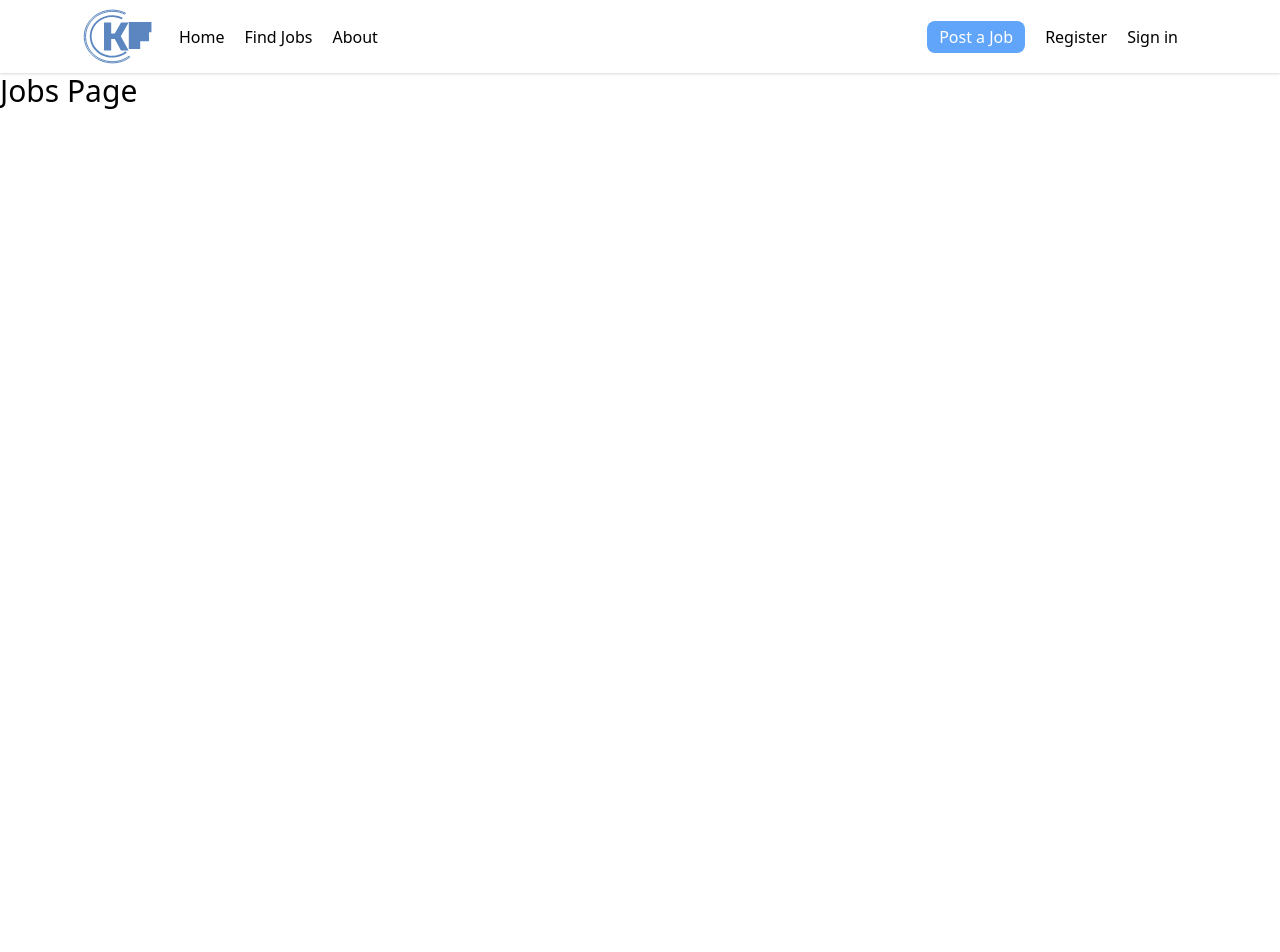
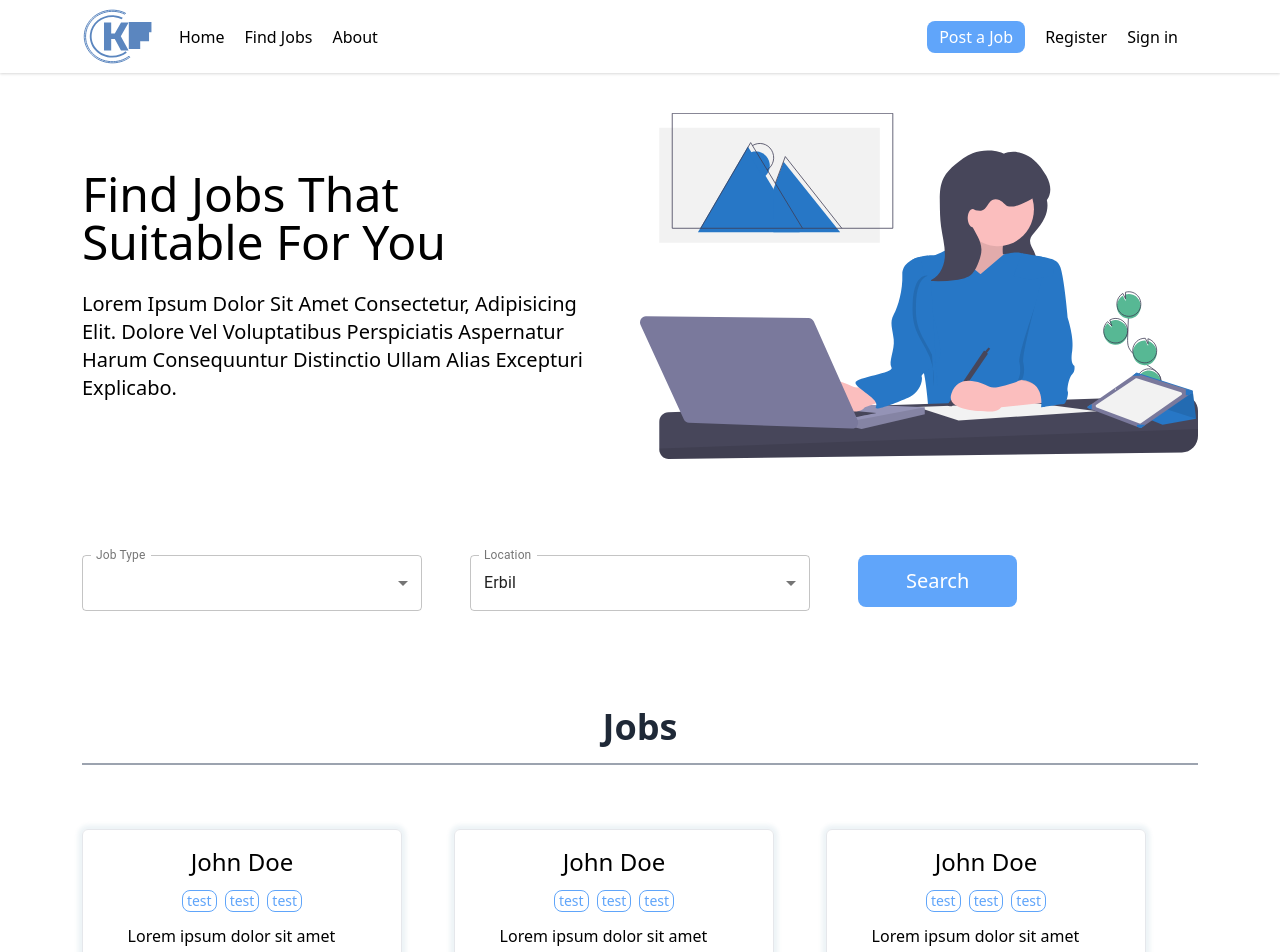
Before and after one commit to abdulbasit-dev/kurd-freelancers, a React (Create React App) app: page /jobs in a window 1280 px wide. Shown: the top 952 px of the page. Before the commit the page ends 800 px from the top, so only its background shows below. Built offline with nearby package versions, Linux system fonts and the light colour scheme.

Commit message:
finish job post

```diff
--- a/src/App.js
+++ b/src/App.js
@@ -30,6 +30,7 @@ function App() {
             <Route path='/jobs' exact>
               <Header />
               <Jobs />
+              <Footer />
             </Route>
             <Route path='/about' exact>
               <Header />
--- a/src/components/Card.jsx
+++ b/src/components/Card.jsx
@@ -1,19 +1,22 @@
-import React from "react";
-import logo from "../assets/img/emoji.png";
-function Card({ image, name, tags, description }) {
+import React from 'react';
+import logo from '../assets/img/emoji.png';
+function Card({image, name, tags, description}) {
   return (
-    <div className="">
-      <div className="shadow flex flex-col items-center rounded-md w-72 pt-2">
-        <img src={logo} alt="" className="w-24" />
-        <h1>{name}</h1>
-        <ul className="flex w-3/4 text-sm flex-wrap justify-center">
+    <div className=''>
+      <div className='p-4 shadow-b flex flex-col items-center border border-gray-200  rounded-md w-80 '>
+        {/* <img src={logo} alt='' className='w-24' /> */}
+        <h1 className='text-2xl mb-2'>{name}</h1>
+        <ul className='flex w-3/4 text-sm flex-wrap justify-center'>
           {tags.map((tag, i) => (
-            <li className="m-1 border border-black rounded-lg px-1" key={i}>
+            <li
+              className='m-1 border border-blue-400 text-blue-400 rounded-lg px-1'
+              key={i}
+            >
               {tag}
             </li>
           ))}
         </ul>
-        <p className="w-4/5 m-2">{description}</p>
+        <p className='w-4/5 m-2'>{description}</p>
       </div>
     </div>
   );
--- a/src/pages/Jobs.jsx
+++ b/src/pages/Jobs.jsx
@@ -1,9 +1,138 @@
-import React from 'react';
+import React, {useState} from 'react';
+import {makeStyles} from '@material-ui/core/styles';
+import TextField from '@material-ui/core/TextField';
+import MenuItem from '@material-ui/core/MenuItem';
+
+import jobs from '../assets/img/jobs.svg';
+import Card from '../components/Card';
+
+const useStyles = makeStyles(theme => ({
+  root: {
+    '& .MuiTextField-root': {
+      margin: theme.spacing(1),
+      // width: '25ch',
+    },
+  },
+}));
 
 function Jobs() {
+  const classes = useStyles();
+  const [type, setType] = useState('Web Develper');
+  const [location, setLocation] = useState('Erbil');
+  // const [posts, usePosts] = useState([]);
+
+  const fields = [
+    'Front-End Web Developer',
+    'Back-End Web Developer',
+    'Full-Stack Web Developer',
+    'Android Developer',
+    'Flutter Developer',
+  ];
+
+  const posts = [
+    'Front-End Web Developer',
+    'Back-End Web Developer',
+    'Full-Stack Web Developer',
+    'Android Developer',
+    'Flutter Developer',
+    'Front-End Web Developer',
+    'Back-End Web Developer',
+    'Full-Stack Web Developer',
+    'Android Developer',
+  ];
+
+  const locations = ['Erbil', 'Sulemnay', 'Duhok', 'Kerkuk', 'Halabja'];
+
+  const handleChange = event => {
+    setType(event.target.value);
+  };
+
+  const handleLocation = event => {
+    setLocation(event.target.value);
+  };
+
   return (
-    <div>
-      <h1 className='text-3xl'>Jobs Page</h1>
+    <div className='container'>
+      <section className='mt-10 grid md:grid-cols-2 fl'>
+        <div className='flex flex-col self-center pr-12'>
+          <h1 className='mb-6 capitalize text-5xl '>
+            Find Jobs that suitable for you
+          </h1>
+          <p className='capitalize text-xl'>
+            Lorem ipsum dolor sit amet consectetur, adipisicing elit. Dolore vel
+            voluptatibus perspiciatis aspernatur harum consequuntur distinctio
+            ullam alias excepturi explicabo.
+          </p>
+        </div>
+        <div>
+          <img src={jobs} alt='' />
+        </div>
+      </section>
+
+      <section className='mt-24'>
+        <div className='grid grid-cols-3 gap-12'>
+          <div>
+            <TextField
+              id='outlined-select-currenc'
+              select
+              fullWidth={true}
+              label='Job Type'
+              value={type}
+              onChange={handleChange}
+              variant='outlined'
+            >
+              <MenuItem value={1}>choose a place</MenuItem>
+              {fields.map(option => (
+                <MenuItem key={option} value={option}>
+                  {option}
+                </MenuItem>
+              ))}
+            </TextField>
+          </div>
+          <div>
+            <TextField
+              id='outlined-select-currency'
+              select
+              fullWidth={true}
+              label='Location'
+              value={location}
+              onChange={handleLocation}
+              variant='outlined'
+            >
+              <MenuItem value={1}>choose a place</MenuItem>
+              {locations.map(option => (
+                <MenuItem key={option} value={option}>
+                  {option}
+                </MenuItem>
+              ))}
+            </TextField>
+          </div>
+          <div>
+            <button className='px-12 py-3  mr-5 bg-blue-400 text-white text-xl rounded-lg'>
+              {' '}
+              Search
+            </button>
+          </div>
+        </div>
+      </section>
+
+      <section className='my-24'>
+        <div>
+          <h1 className='text-4xl  text-center text-gray-800 font-semibold pb-4'>
+            Jobs
+          </h1>
+          <div className='h-0.5 bg-gray-400'></div>
+        </div>
+        <div className='mt-16 grid grid-cols-1 md:grid-cols-2 lg:grid-cols-3 gap-y-12'>
+          {posts.map(post => (
+            <Card
+              name='John Doe'
+              tags={['test', 'test', 'test']}
+              description=' Lorem ipsum dolor sit amet consectetur adipisicing elit. Assumenda aperiam ipsam dicta impedit pariatur?'
+            />
+          ))}
+        </div>
+      </section>
     </div>
   );
 }
--- a/tailwind.config.js
+++ b/tailwind.config.js
@@ -3,16 +3,19 @@ module.exports = {
   darkMode: false, // or 'media' or 'class'
   theme: {
     extend: {
+      boxShadow: {
+        b: '0 0 4px 4px rgb(20 102 143 / 8%)',
+      },
       colors: {
-        cover: "#0076CB",
-        primary: "#5c6ac4",
-        secondary: "#ecc94b",
-        lightblue: "#5B86BF",
+        cover: '#0076CB',
+        primary: '#5c6ac4',
+        secondary: '#ecc94b',
+        lightblue: '#5B86BF',
       },
       minHeight: {
-        96: "24rem",
-        100: "30rem",
-        "3/4": "75%",
+        96: '24rem',
+        100: '30rem',
+        '3/4': '75%',
       },
     },
   },
@@ -20,7 +23,7 @@ module.exports = {
     extend: {
       margin: ['focus'],
       height: ['focus'],
-      cursor: ['hover']
+      cursor: ['hover'],
     },
   },
   plugins: [],
```
Also changed, not shown: src/assets/img/jobs.svg (added), 1 other file (tests, documents, lock files or other folders).
